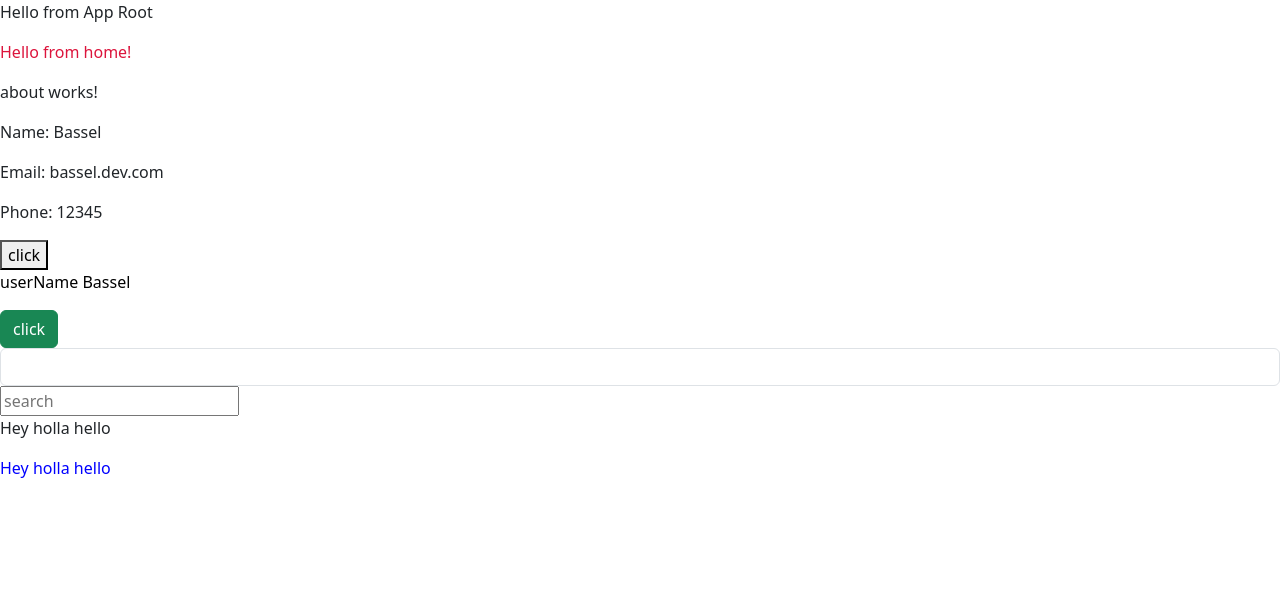
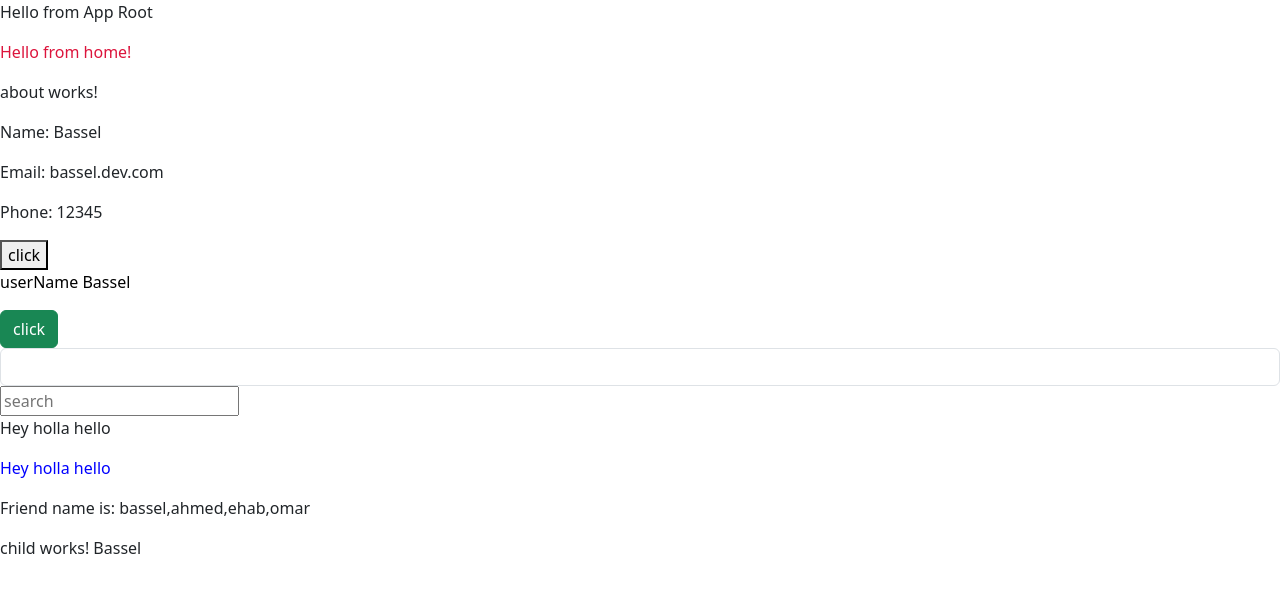
Before and after one commit to bassel-islam/Angular-Project, an Angular app: page / in a window 1280 px wide. Shown: the top 592 px of the page. Built offline with nearby package versions, Linux system fonts and the light colour scheme.

Commit message:
passing data from parent to child using input.

```diff
--- a/src/app/app.html
+++ b/src/app/app.html
@@ -19,3 +19,12 @@
 <!--ng class ,  ng styles-->
 <p [ngClass]="{'bg-info':flag}">Hey holla hello</p>
 <p [ngStyle]="{color:flag? 'red':'blue'}">Hey holla hello</p>
+
+<!--ng For-->
+<div *ngFor="let item of friends">
+    <p>Friend name is: {{item}}</p>
+</div>
+
+
+<!--passing data between parent and child-->
+<app-child [dataFromParent]="userName"></app-child>
--- a/src/app/app.ts
+++ b/src/app/app.ts
@@ -4,10 +4,11 @@ import { Home } from "./pages/app-home/home.component";
 import { About } from "./about/about";
 import { FormsModule } from '@angular/forms';
 import { CommonModule } from '@angular/common';
+import { Child } from './child/child';
 
 @Component({
   selector: 'app-root',
-  imports: [RouterOutlet, Home, About,FormsModule,CommonModule],
+  imports: [RouterOutlet, Home, About,FormsModule,CommonModule,Child],
   templateUrl: './app.html',
   styleUrl: './app.scss'
 })
@@ -20,6 +21,7 @@ export class App {
   status:string='active';
   flag:boolean=false;
   searchInput:string='';
+  friends:string[]=['bassel,ahmed,ehab,omar'];
 
   log():void{
     console.log("hello!!");
--- /dev/null
+++ b/src/app/child/child.html
@@ -0,0 +1 @@
+<p>child works! {{dataFromParent}}</p>
--- /dev/null
+++ b/src/app/child/child.ts
@@ -0,0 +1,11 @@
+import { Component, Input } from '@angular/core';
+
+@Component({
+  selector: 'app-child',
+  imports: [],
+  templateUrl: './child.html',
+  styleUrl: './child.scss',
+})
+export class Child {
+  @Input() dataFromParent:string='';
+}
```
Also changed, not shown: src/app/child/child.scss (added).
